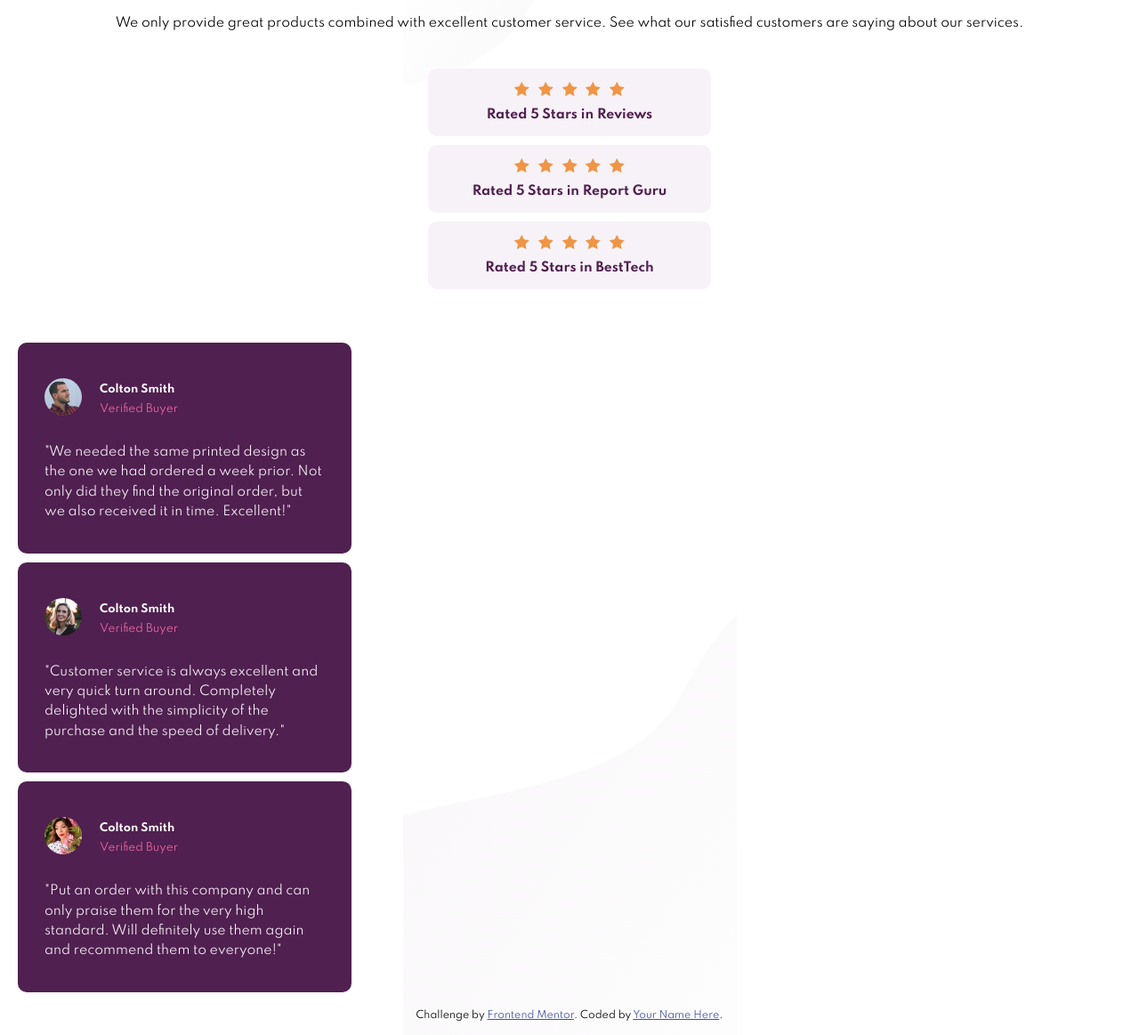
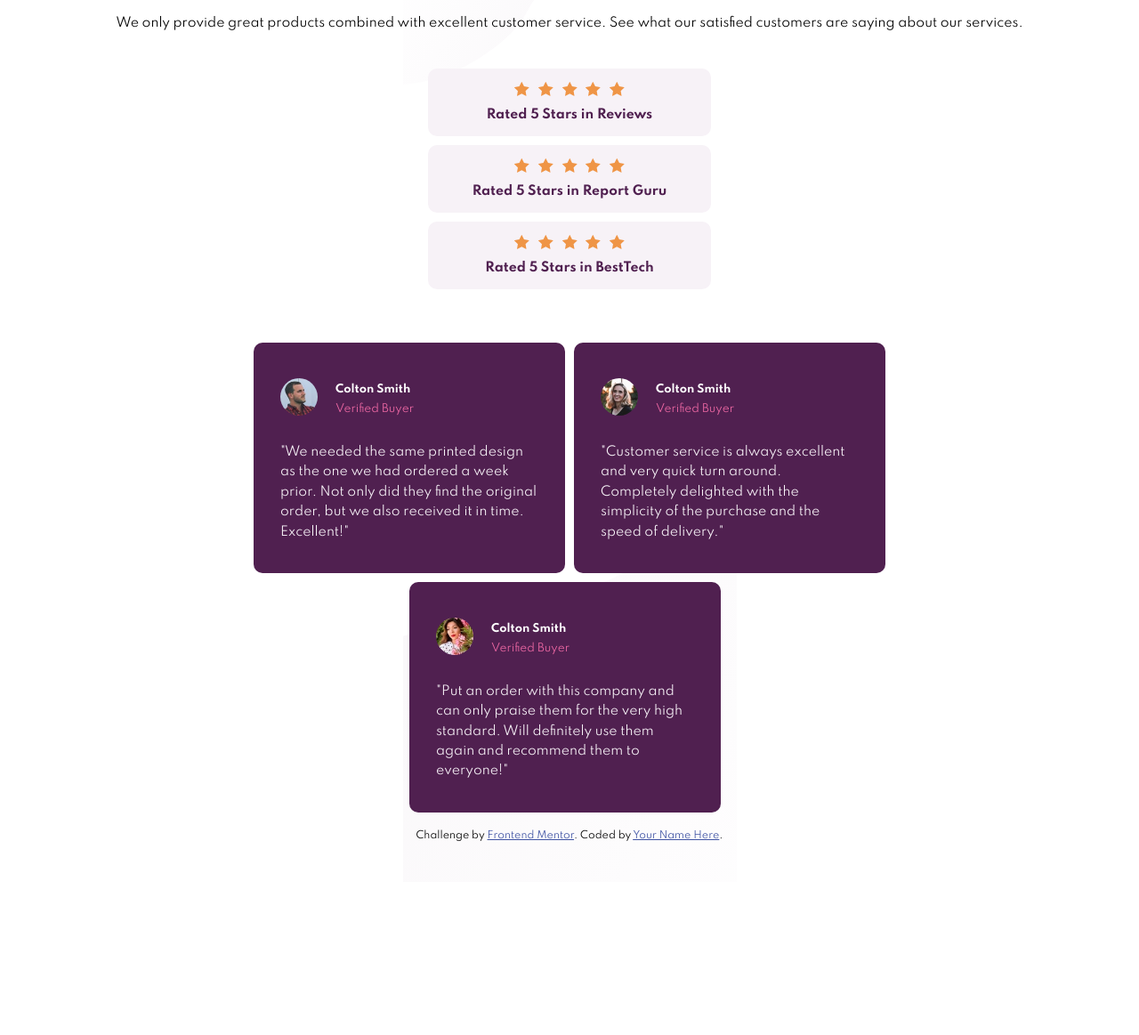
Before and after one commit to Mayur-Arde/social-proof-section-master, a plain HTML site: page index.html in a window 1280 px wide. Shown: the part 137-1300 px from the top of the page at 89% size. After the commit the page ends 1128 px from the top, so only its background shows below. Drawn offline with Linux system fonts and the light colour scheme.

Commit message:
tablet view done

```diff
--- a/index.html
+++ b/index.html
@@ -85,7 +85,7 @@
               delighted with the simplicity of the purchase and the speed of delivery."</p>
           </div>
         </div>
-        <div class="testimoinals-box">
+        <div class="testimoinals-box testimoinals-box-tablet">
           <div class="testimoinals-blog">
             <img src="./images/image-anne.jpg" alt="profile-img" class="profile-img">
             <div class="testimoinals-blog-right">
--- a/styles/style.css
+++ b/styles/style.css
@@ -26,12 +26,12 @@ body {
   background-repeat: no-repeat;
   background-position: top center, bottom center;
   background-size: 375px, cover 375px;
-  padding: 45px 0;
+  padding: 3rem 0;
 }
 
 /* main .container */
 .container {
-  margin: 20px;
+  margin: 1.333rem;
 }
 
 /* container top section */
@@ -46,20 +46,20 @@ body {
 .top-container h1 {
   font-size: 2.2rem;
   line-height: 1;
-  margin: 35px 0 20px;
+  margin: 2.333rem 0 1.333rem;
   color: var(--veryDarkMagenta);
 }
 
 .sub-heading {
-  font-size: 14px;
+  font-size: 0.933rem;
   line-height: 1.5;
-  margin-bottom: 30px;
-  padding: 0 8px;
+  margin-bottom: 2rem;
+  padding: 0 0.533rem;
 }
 
 /* rating */
 .rating {
-  margin-bottom: 50px;
+  margin-bottom: 3.333rem;
   max-width: 750px;
 }
 
@@ -72,7 +72,7 @@ body {
   margin: 10px 0;
   padding: 15px 50px;
   border-radius: 10px;
-  max-width: 550px;
+  /* max-width: 550px; */
 }
 
 .rating-star {
@@ -98,8 +98,10 @@ body {
   align-items: center;
   gap: 1rem; */
   /* flex-wrap: wrap; */
-  /* max-width: 375px; */
+  max-width: 375px;
   display: grid;
+  grid-template-columns: 1fr ;
+  grid-template-rows: 1fr 1fr 1fr;
   grid-gap: 10px;
 }
 
@@ -108,7 +110,7 @@ body {
   color: var(--white);
   padding: 40px 30px 5px;
   border-radius: 10px;
-  max-width: 375px;
+  max-width: 350px;
 }
 
 .testimoinals-blog {
@@ -129,7 +131,6 @@ body {
 .testimoinals-blog p{
   margin-left: 10px;
   font-size: 12px;
-  /* font-weight: 500; */
 }
 
 .testimoinals-blog-right .name {
@@ -147,6 +148,28 @@ body {
   font-size: 14px;
   color: var(--lightGrayishMagenta);
 }
+
+/* all media querys */
+
+/* tablet view */
+@media all and (min-width:768px){
+  .bottom-container{
+    display: flex;
+    justify-content: center;
+    align-items: center;
+  }
+
+  .testimoinals{
+    max-width: 750px;
+    grid-template-columns: repeat(2, 1fr);
+    grid-template-rows: repeat(2 ,1fr) ;
+  }
+
+  .testimoinals-box-tablet{
+    transform: translate(50%,0);
+  }
+}
+
 /* attribution */
 .attribution {
   font-size: 11px;
```
